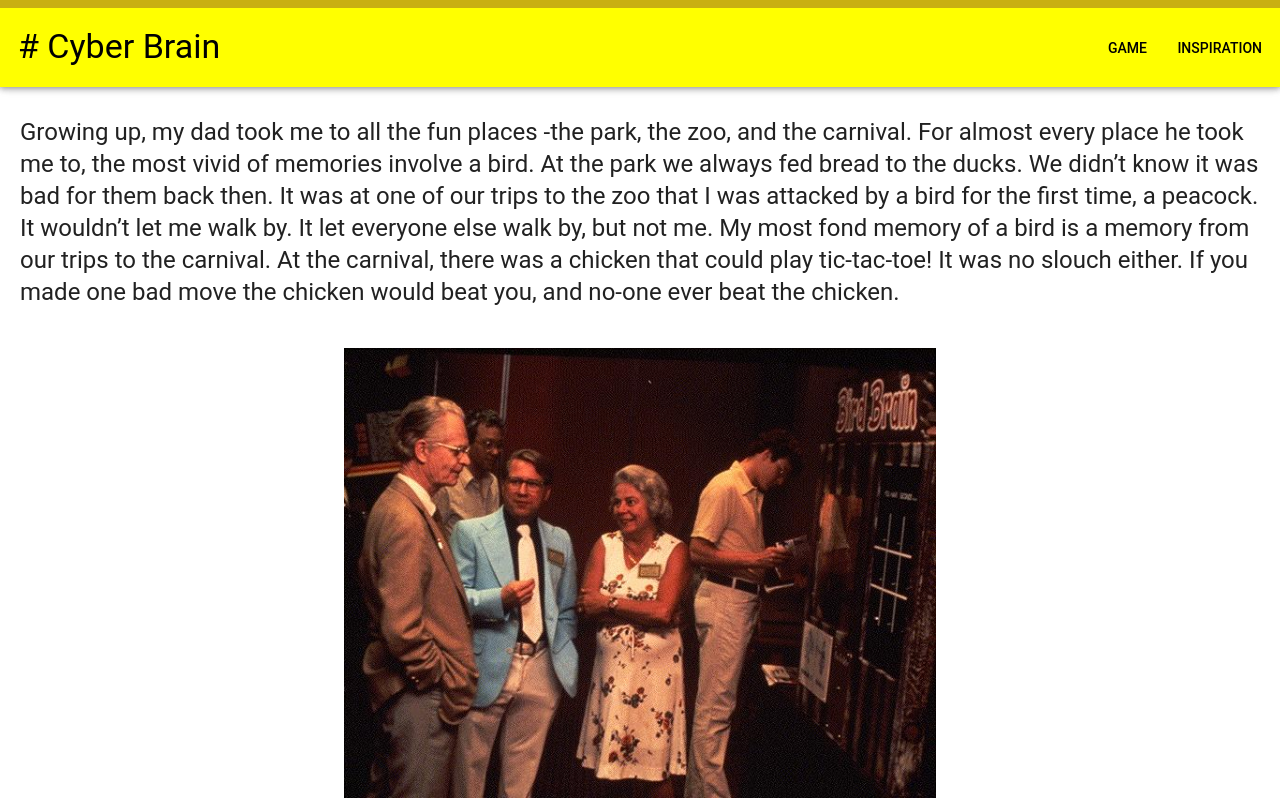
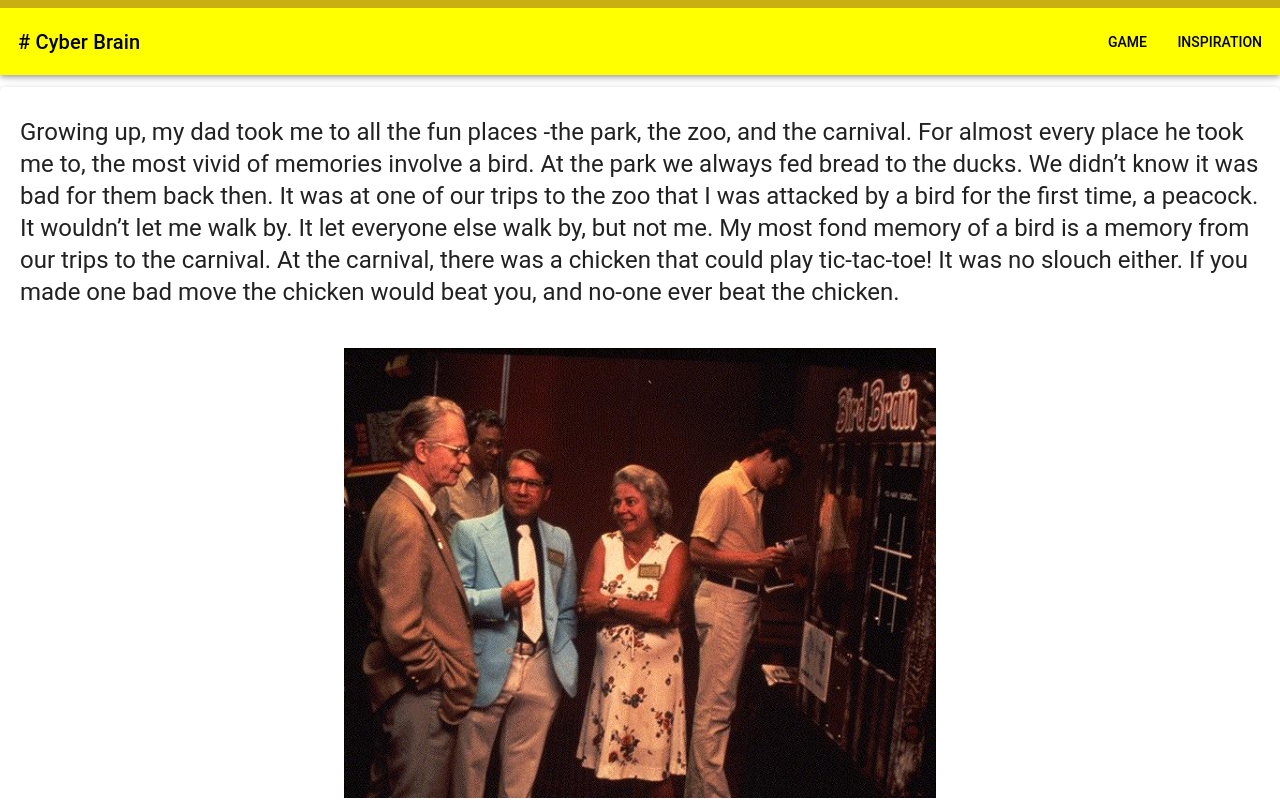
Before and after one commit to chase-owens/cyberBrain, a React (Create React App) app: page /inspiration in a window 1280 px wide. Shown: the top 800 px of the page. Built offline with nearby package versions, Linux system fonts and the light colour scheme.

Commit message:
Nav Title Style Change

```diff
--- a/src/App.css
+++ b/src/App.css
@@ -1,11 +1,11 @@
 .Nav {
-  height: 87px;
+  height: 75px;
   width: 100%;
   background-color: yellow;
 }
 
 .NavButton {
-  margin: 22px 10px 0 0;
+  margin: 16px 10px 0 0;
 }
 
 .TextWrap {
--- a/src/components/Inspiration/Inspiration.js
+++ b/src/components/Inspiration/Inspiration.js
@@ -93,9 +93,7 @@ const Inspiration = () => {
         and of the other amazing acts they had. After IQ Zoo, Bob began to share
         his knowledge of animal training conducting ‘chicken camps’ that taught
         learners about types of reinforcers, schedules of reinforcement,
-        shaping, chaining, and stimulus control. He later led the training
-        program for the canines that were used to lead Seal Team 6 in the
-        capture of Osama Bin Laden.
+        shaping, chaining, and stimulus control.
       </Typography>
       <br />
       <Grid container justify='center'>
--- a/src/components/Nav/Nav.js
+++ b/src/components/Nav/Nav.js
@@ -20,7 +20,7 @@ const Nav = () => {
           <div className='TextWrap'>
             <Typography
               style={{ color: theme.palette.primary.contrastText }}
-              variant='display1'
+              variant='h6'
               className='TitleText'
             >
               # Cyber Brain
```
